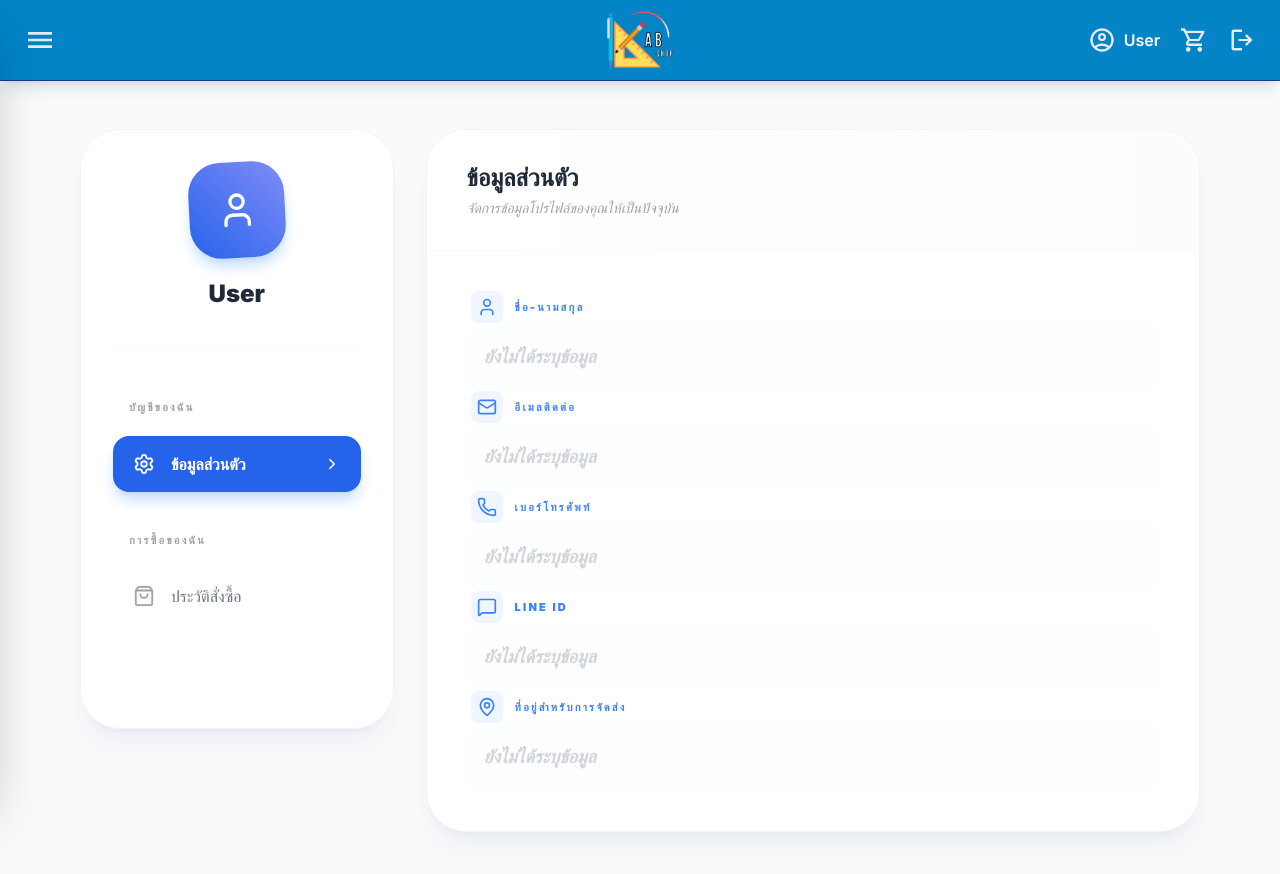
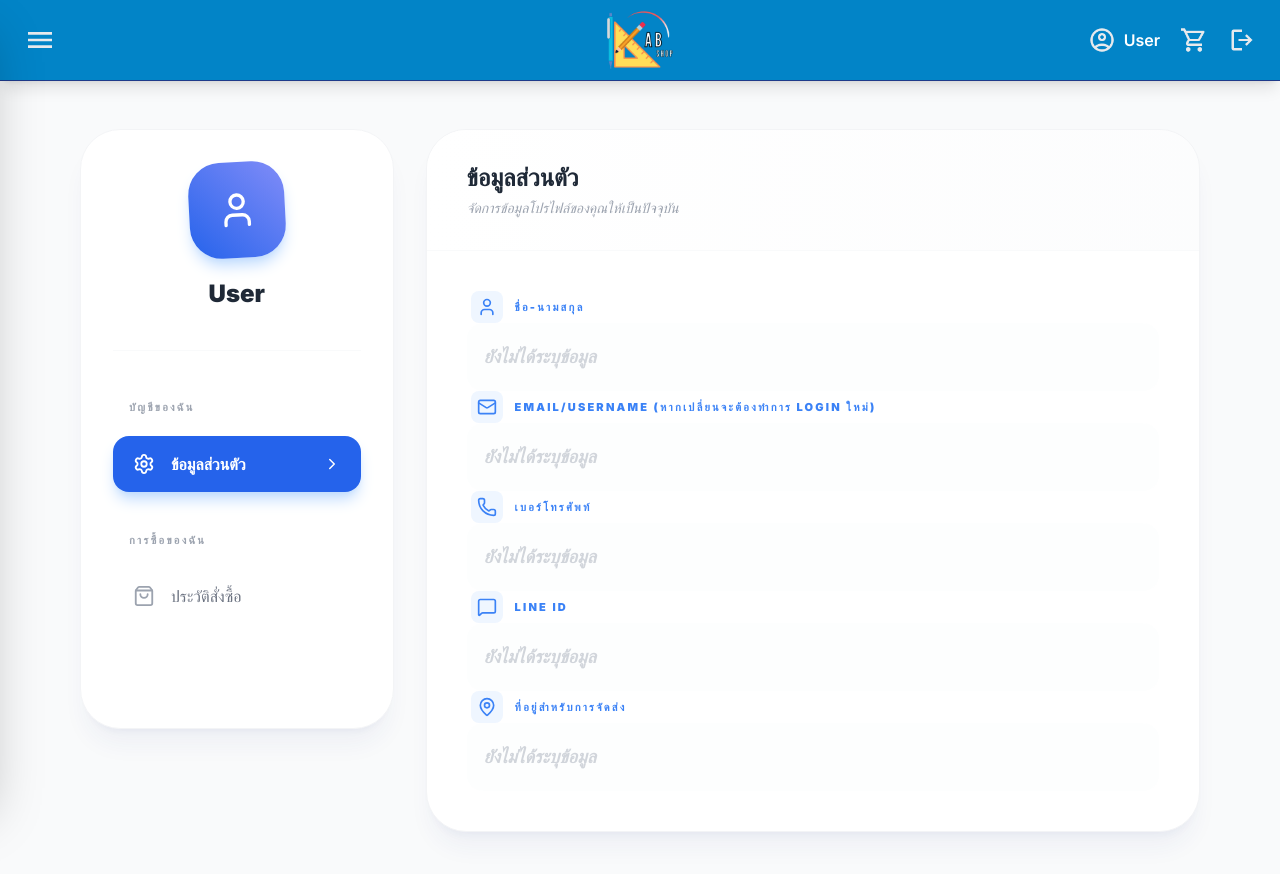
Before and after one commit to Pisit-auu/kabshop, a Next.js app: page /user/profile/information in a window 1280 px wide. Shown: the top 874 px of the page. Built offline with nearby package versions, Linux system fonts and the light colour scheme; no server answers; the database is empty; sample sign-in values are in the browser's storage.

Commit message:
แจ้งเตือนเปลี่ยน username

```diff
--- a/src/app/user/profile/information/page.tsx
+++ b/src/app/user/profile/information/page.tsx
@@ -110,7 +110,7 @@ export default function Information() {
   const getLabel = (field: string) => {
     switch (field) {
       case 'name': return 'ชื่อ-นามสกุล';
-      case 'email': return 'อีเมลติดต่อ';
+      case 'email': return 'Email/Username (หากเปลี่ยนจะต้องทำการ Login ใหม่)';
       case 'phone': return 'เบอร์โทรศัพท์';
       case 'lineid': return 'Line ID';
       case 'address': return 'ที่อยู่สำหรับการจัดส่ง';
```
